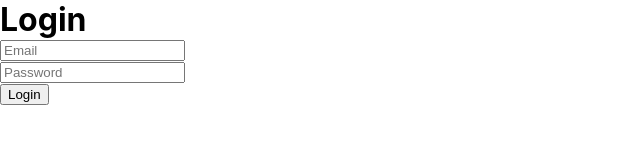
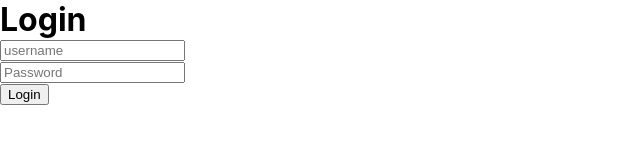
Before and after one commit to dtregea/Pettr, a React (Create React App) app: page /login in a window 1280 px wide. Shown: the top 160 px of the page, without its empty margins (0-640 px from the left). Built offline with nearby package versions, Linux system fonts and the light colour scheme.

Commit message:
authentication uses username instead of email

```diff
--- a/src/pages/Login.jsx
+++ b/src/pages/Login.jsx
@@ -1,7 +1,8 @@
 import React, { useState, useEffect } from "react";
 import { useNavigate } from "react-router-dom";
 function Login() {
-  const [email, setEmail] = useState("");
+  // const [username, setUsername] = useState("");
+  const [username, setUsername] = useState("");
   const [password, setPassword] = useState("");
   const navigate = useNavigate();
 
@@ -13,7 +14,7 @@ function Login() {
         "Content-Type": "application/json",
       },
       body: JSON.stringify({
-        email,
+        username,
         password,
       }),
     });
@@ -33,10 +34,10 @@ function Login() {
       <h1>Login</h1>
       <form onSubmit={loginUser}>
         <input
-          value={email}
-          onChange={(e) => setEmail(e.target.value)}
-          type="email"
-          placeholder="Email"
+          value={username}
+          onChange={(e) => setUsername(e.target.value)}
+          type="username"
+          placeholder="username"
         />
         <br />
         <input
```
Also changed, not shown: controllers/accountController.js (+3 -4 lines), controllers/userController.js (+8 -7 lines).
